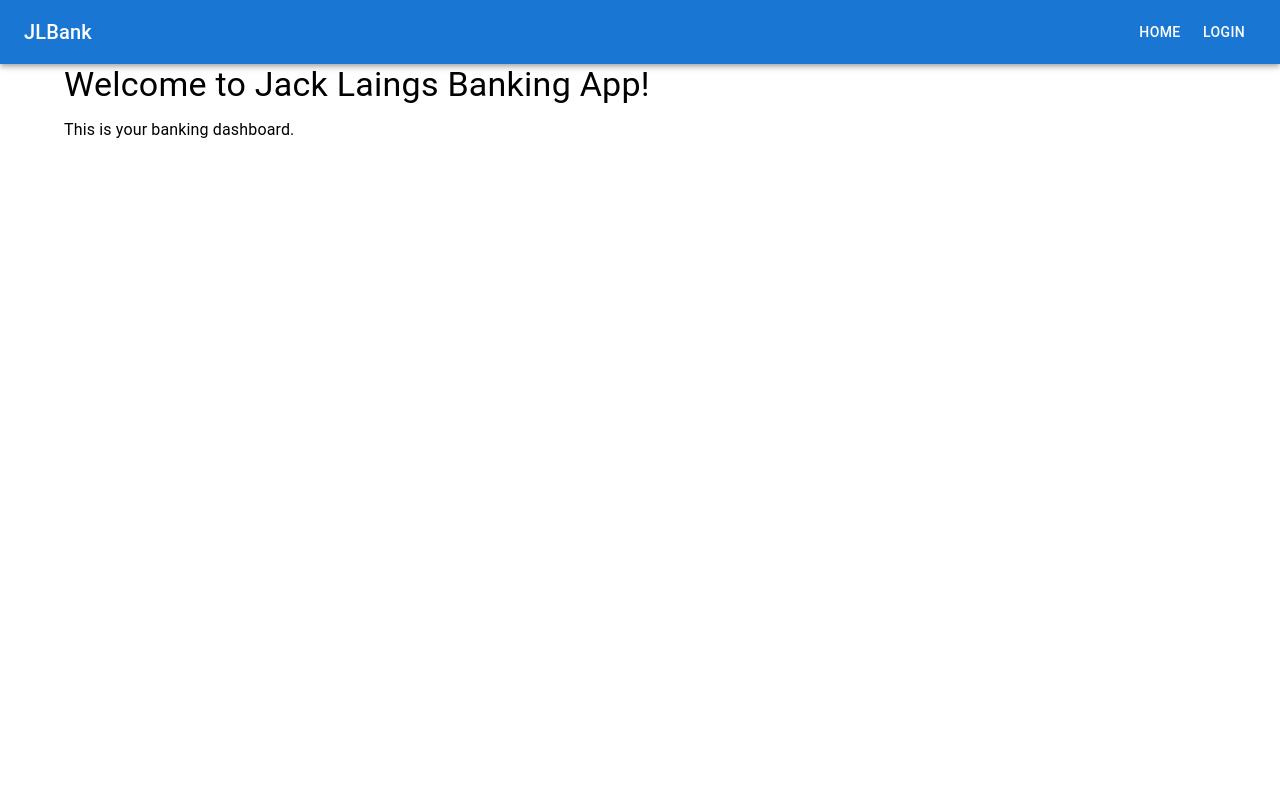
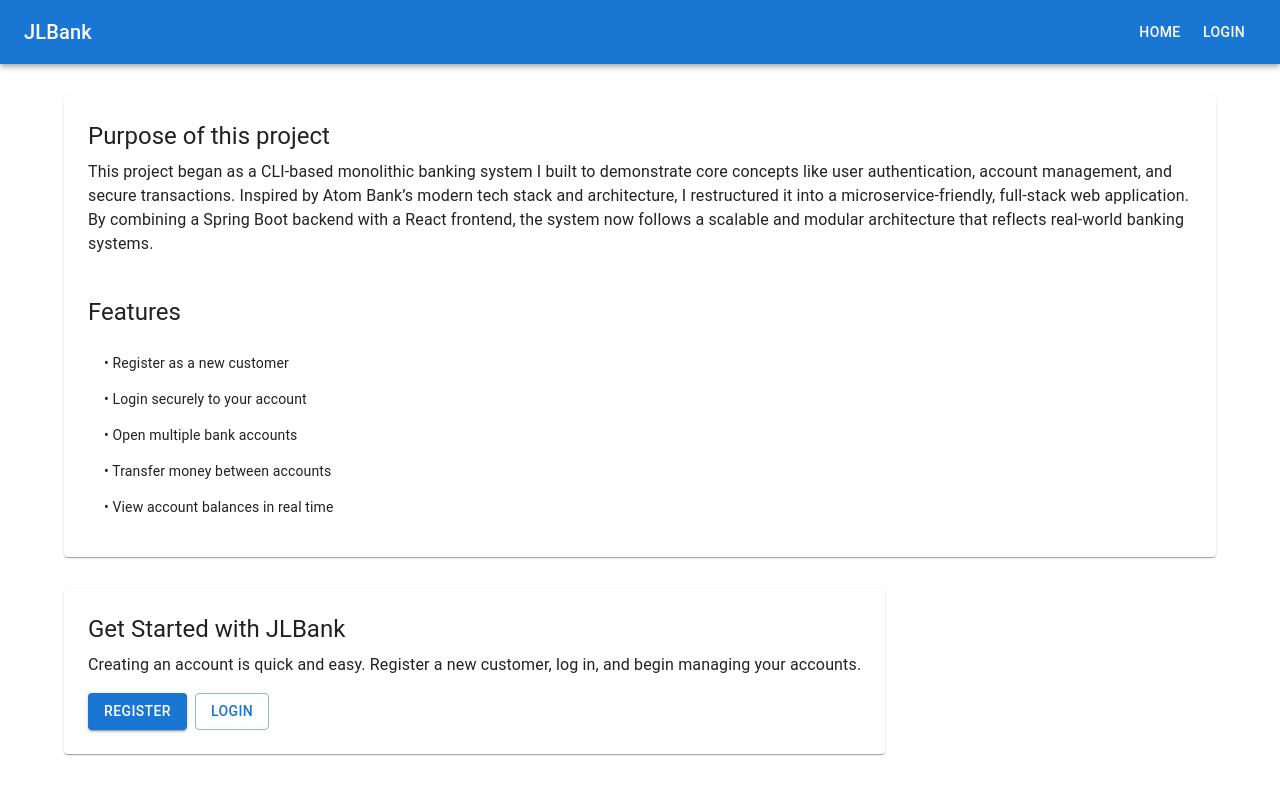
Before and after one commit to JackLaingDev/MSBankingSystem, a React (Create React App) app in the folder frontend-react/: page / in a window 1280 px wide. Shown: the top 794 px of the page. Built offline with nearby package versions, Linux system fonts and the light colour scheme.

Commit message:
Added basic home page

```diff
--- a/frontend-react/src/pages/Home.js
+++ b/frontend-react/src/pages/Home.js
@@ -1,18 +1,66 @@
-import React from 'react';
-import { Container, Typography } from '@mui/material';
+import { Link } from 'react-router-dom';
+import {
+  Container,
+  Typography,
+  Button,
+  Grid,
+  Box,
+  Paper,
+  List,
+  ListItem,
+  ListItemText
+} from '@mui/material';
 
 function Home() {
   return (
-    <>
-      <Container>
-        <Typography variant="h4" gutterBottom>
-          Welcome to Jack Laings Banking App!
-        </Typography>
-        <Typography>
-          This is your banking dashboard.
-        </Typography>
-      </Container>
-    </>
+    <Container sx={{ mt: 4 }}>
+      <Grid container spacing={4}>
+
+        {/* Row 1: Full width - Project Purpose */}
+        <Grid item xs={12}>
+          <Paper sx={{ p: 3 }}>
+            <Typography variant="h5" gutterBottom>
+              Purpose of this project
+            </Typography>
+            <Typography>
+              This project began as a CLI-based monolithic banking system I built to demonstrate core concepts like user authentication, account management, and secure transactions. Inspired by Atom Bank’s modern tech stack and architecture, I restructured it into a microservice-friendly, full-stack web application. By combining a Spring Boot backend with a React frontend, the system now follows a scalable and modular architecture that reflects real-world banking systems.
+            </Typography>
+            <Typography variant="h5" gutterBottom sx={{mt:5}}>
+                  Features
+                </Typography>
+                <List dense>
+                  <ListItem><ListItemText primary="• Register as a new customer" /></ListItem>
+                  <ListItem><ListItemText primary="• Login securely to your account" /></ListItem>
+                  <ListItem><ListItemText primary="• Open multiple bank accounts" /></ListItem>
+                  <ListItem><ListItemText primary="• Transfer money between accounts" /></ListItem>
+                  <ListItem><ListItemText primary="• View account balances in real time" /></ListItem>
+                </List>
+          </Paper>
+
+        </Grid>
+
+        {/* Row 2: Side-by-side Grid items */}
+        <Grid item xs={12}>
+          <Grid container spacing={4}>
+            {/* Get Started */}
+            <Grid item xs={12} md={6}>
+              <Paper sx={{ p: 3 }}>
+                <Typography variant="h5" gutterBottom>
+                  Get Started with JLBank
+                </Typography>
+                <Typography>
+                  Creating an account is quick and easy. Register a new customer, log in, and begin managing your accounts.
+                </Typography>
+                <Box mt={2}>
+                  <Button variant="contained" component={Link} to="/register" sx={{ mr: 1 }}>Register</Button>
+                  <Button variant="outlined" component={Link} to="/login">Login</Button>
+                </Box>
+              </Paper>
+            </Grid>
+          </Grid>
+        </Grid>
+      </Grid>
+    </Container>
   );
 }
 
--- a/frontend-react/src/pages/Transfer.js
+++ b/frontend-react/src/pages/Transfer.js
@@ -21,7 +21,7 @@ function Transfer({ customerID }) {
   useEffect(() => {
     if(customerID)
     axios.get(`http://localhost:8080/api/customers/${customerID}/accounts`)
-        .then(setAccounts(res.data))
+        .then(res => setAccounts(res.data))
         .catch(err => console.error(err))
   }, [customerID])
 
```
